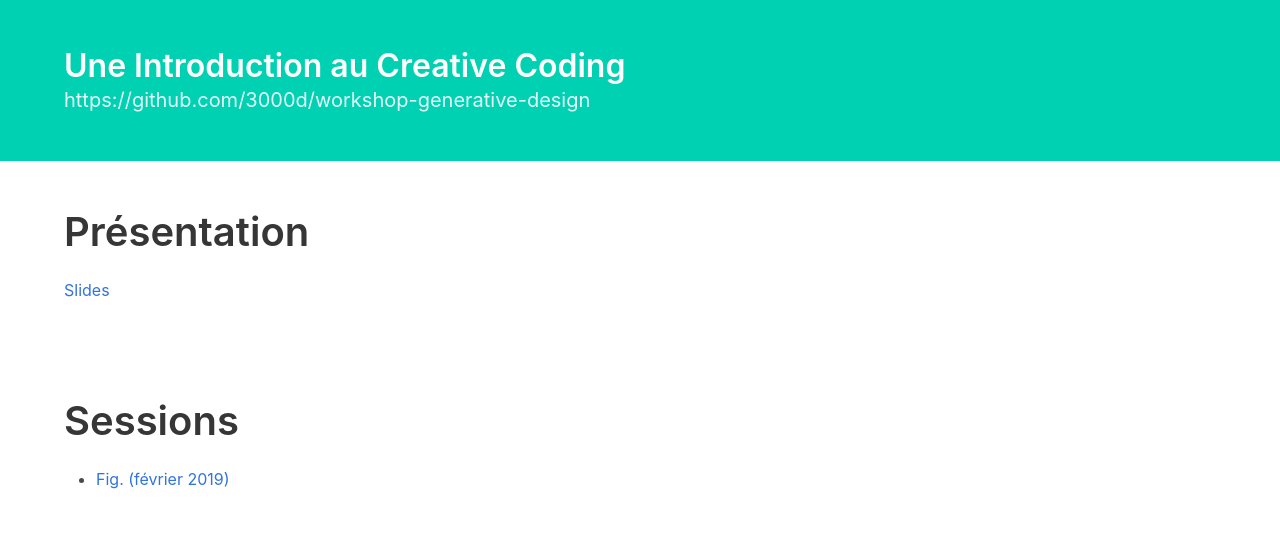
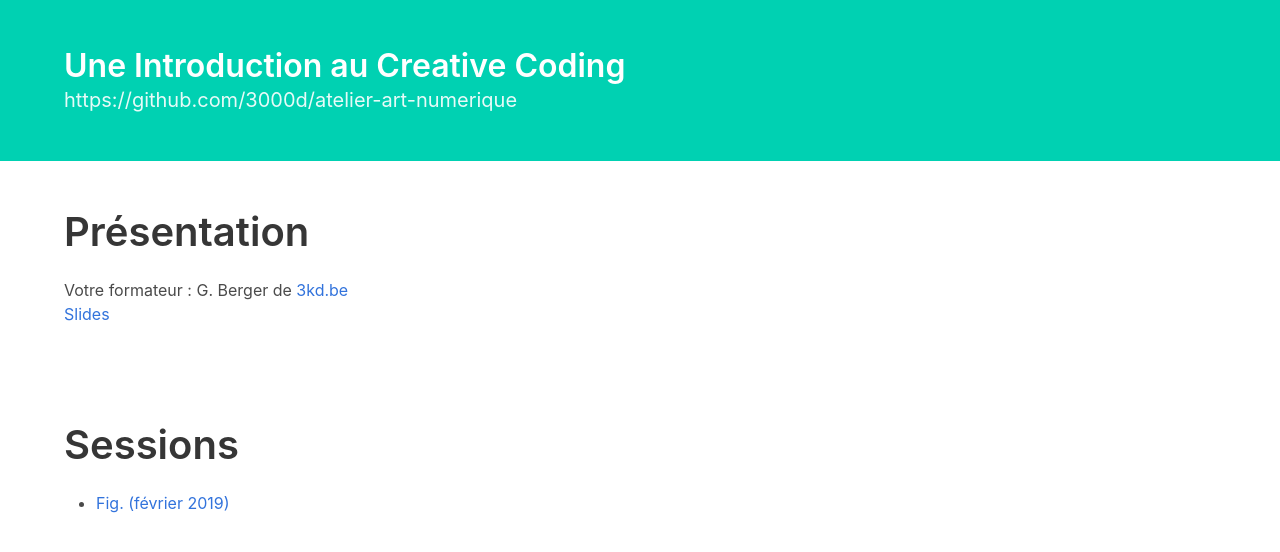
Before and after one commit to 3000d/atelier-art-numerique, a plain HTML site: page docs/index.html in a window 1280 px wide. Drawn offline with nearby package versions, Linux system fonts and the light colour scheme.

Commit message:
first commit

```diff
--- a/docs/index.html
+++ b/docs/index.html
@@ -18,7 +18,7 @@
         Une Introduction au Creative Coding
       </h1>
       <p class="subtitle">
-        <a href="https://github.com/3000d/workshop-generative-design">https://github.com/3000d/workshop-generative-design</a>
+        <a href="https://github.com/3000d/atelier-art-numerique">https://github.com/3000d/atelier-art-numerique</a>
       </p>
     </div>
   </div>
@@ -27,7 +27,7 @@
 <section class="section">
   <div class="container">
     <h2 class="title is-2">Présentation</h2>
-
+    <p>Votre formateur : G. Berger de <a href="https://3kd.be">3kd.be</a></p>
     <p>
       <a href="presentation/">Slides</a>
     </p>
```
